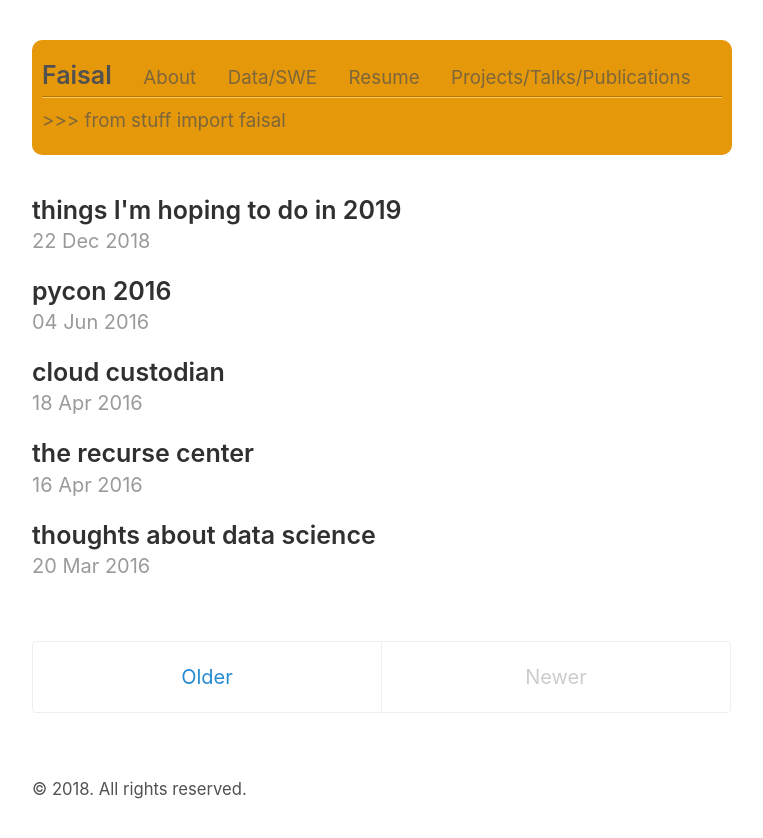
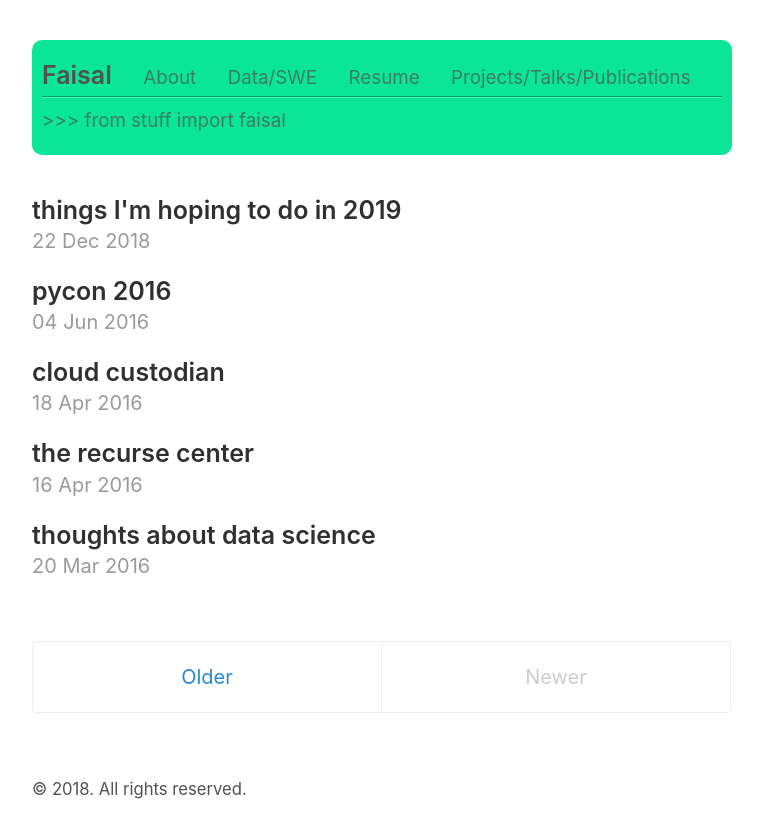
Before and after one commit to fdosani/fdosani.github.io, a Jekyll site: the page built from index.html, in a window 1280 px wide. Shown: the top 838 px of the page, without its empty margins (258-1021 px from the left). Built offline with Jekyll 4.4.1, drawn with Linux system fonts in a browser that asks for light colours; the list of posts is cut into pages by our own code.

Commit message:
updating masthead color scheme :)

```diff
--- a/_sass/_masthead.scss
+++ b/_sass/_masthead.scss
@@ -34,6 +34,6 @@
   position: relative;
   margin: 0.25rem 0;
   border: 0;
-  border-top: 1px solid #B77700;
-  border-bottom: 1px solid #FFC964;
+  border-top: 1px solid #079c67;
+  border-bottom: 1px solid #45f7b8;
 }
--- a/_sass/_variables.scss
+++ b/_sass/_variables.scss
@@ -12,7 +12,7 @@ $cyan: #75b5aa;
 $blue: #268bd2;
 // $blue: #6a9fb5;
 $brown: #8f5536;
-$masthead-bg: #E5980A;
+$masthead-bg: #0ae598;
 
 $root-font-family: -apple-system, BlinkMacSystemFont, "Segoe UI", "Roboto", "Oxygen", "Ubuntu", "Cantarell", "Fira Sans", "Droid Sans", "Helvetica Neue", Arial, sans-serif;
 $root-font-size: 16px;
```
